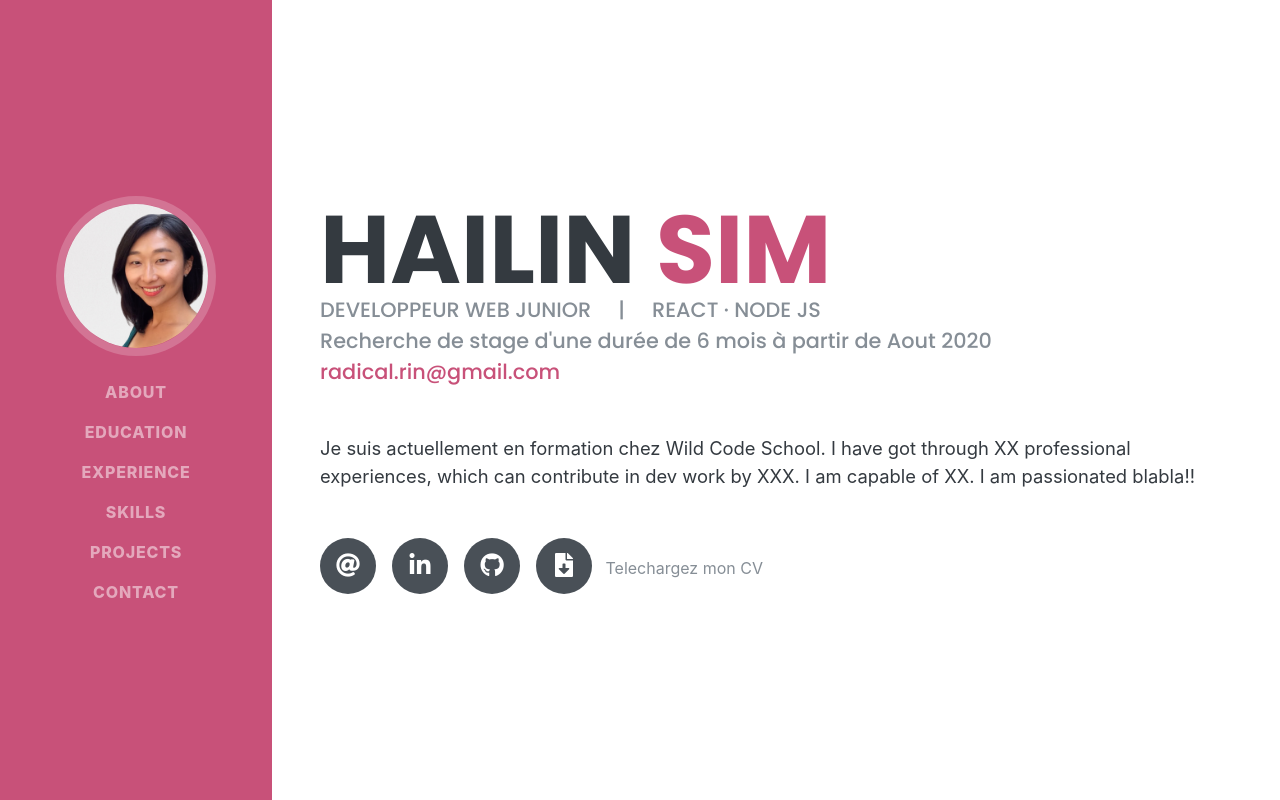
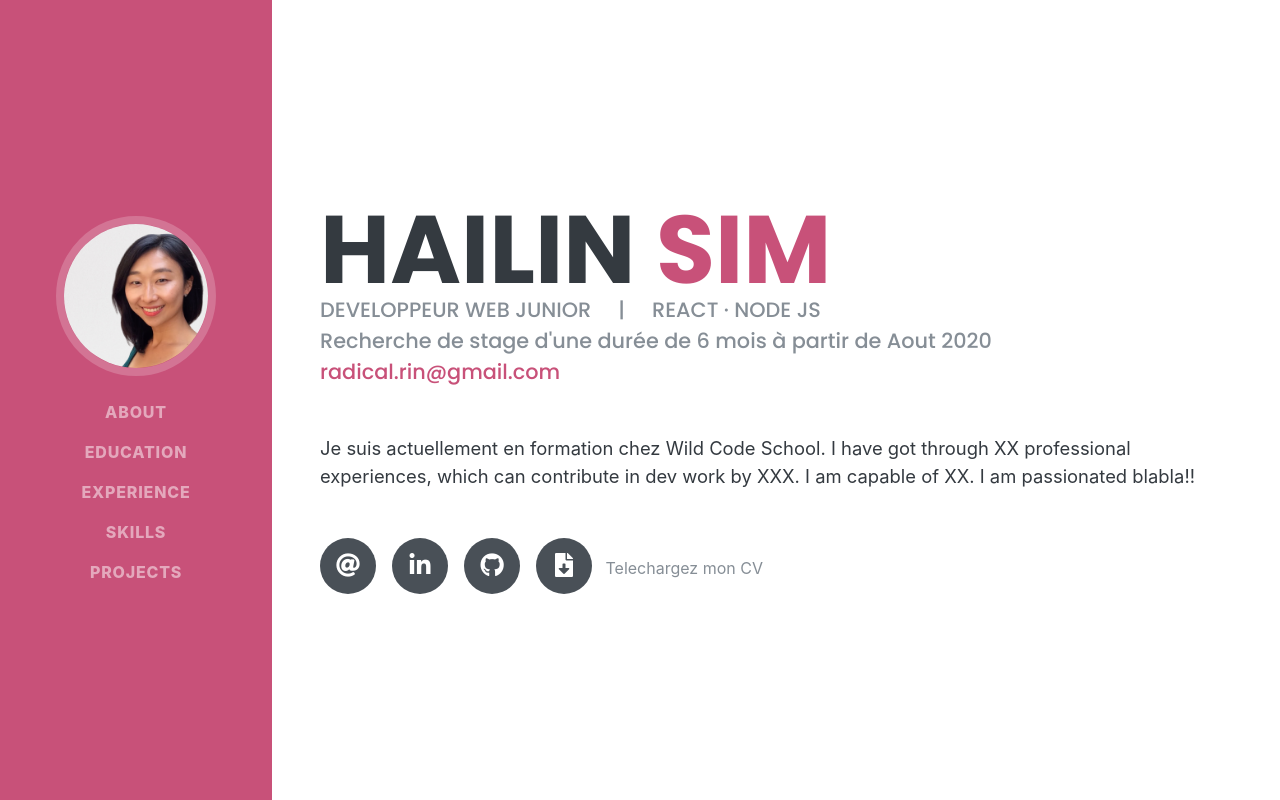
Before and after one commit to Lenasim/cv_web, a React (Create React App) app: page / in a window 1280 px wide. Shown: the top 800 px of the page. Built offline with nearby package versions, Linux system fonts and the light colour scheme.

Commit message:
Hide contact

```diff
--- a/src/components/Content.js
+++ b/src/components/Content.js
@@ -206,7 +206,7 @@ class Content extends React.Component {
 
                 <hr className="m-0" />
 
-                <Element name="#contact" className="element">
+                {/* <Element name="#contact" className="element">
                 <Section id="contact">
                     <h2 className="mb-5">Contact Me</h2>
                     <div className="contact-form">
@@ -216,7 +216,7 @@ class Content extends React.Component {
                         <button type="submit">Send</button>
                     </div>
                 </Section>
-                </Element>
+                </Element>             */}
             </div>
         )
     }
--- a/src/components/Nav.js
+++ b/src/components/Nav.js
@@ -24,7 +24,7 @@ class Nav extends React.Component {
                             <NavItem title="Experience" to="#experience" />
                             <NavItem title="Skills" to="#skills" />
                             <NavItem title="Projects" to="#projects" />
-                            <NavItem title="Contact" to="#contact" />
+                            {/* <NavItem title="Contact" to="#contact" /> */}
                         </ul>
                     </div>
                 </nav>
```
